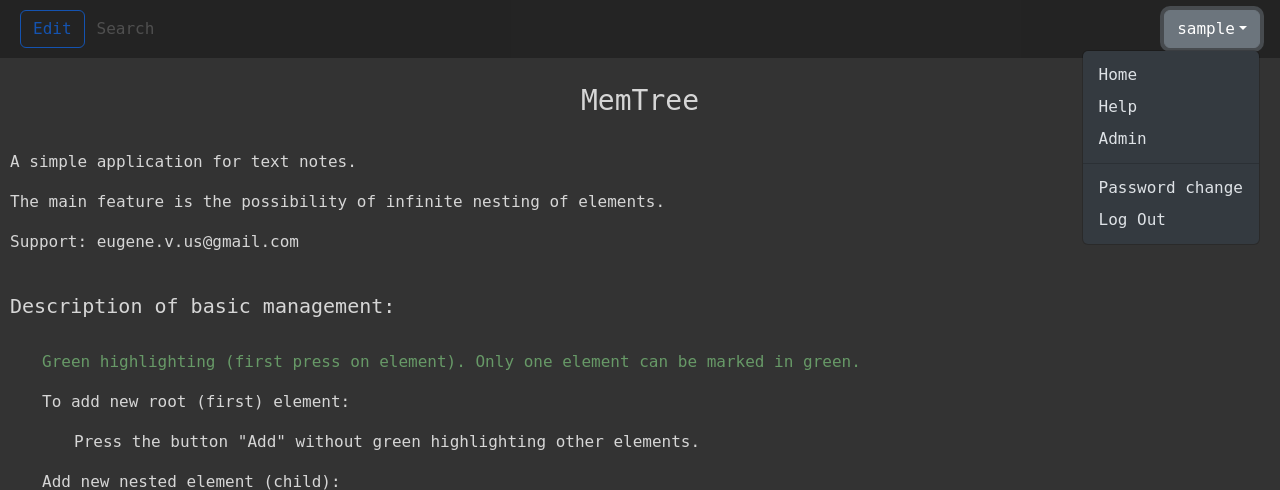
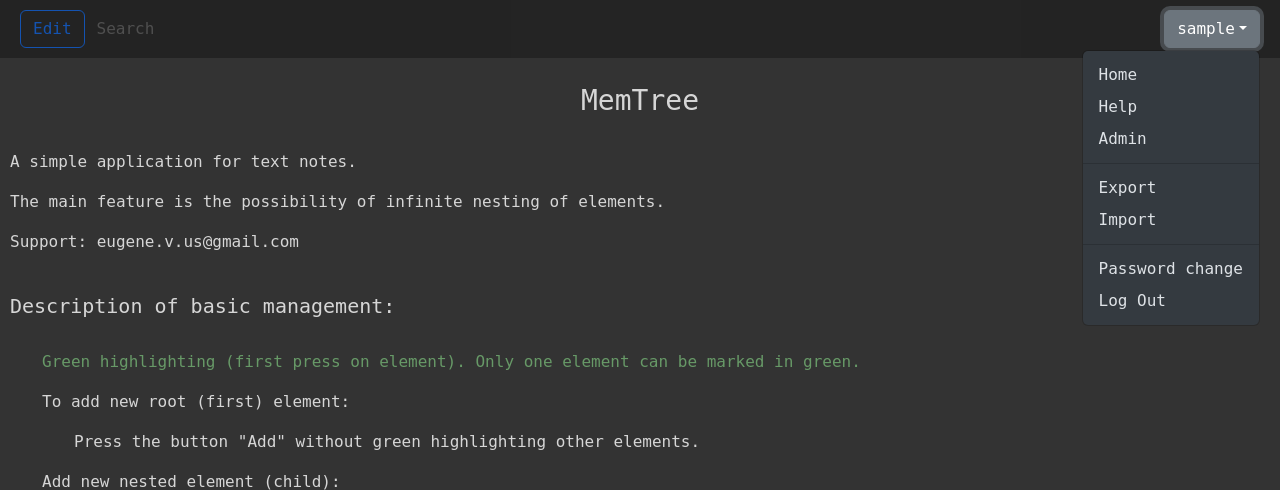
Before and after one commit to EvgeniyUS/MemTree, a Django app: page /user-help/ in a window 1280 px wide, after a click that opens the changed part. Shown: the top 490 px of the page. Run offline with Django 4.2, Linux system fonts and the light colour scheme; the visitor is signed in with stand-in values (Sample User, id 1); some libraries are stand-ins or nearby versions.

Commit message:
export/import first

```diff
--- a/memtree/item/serializers.py
+++ b/memtree/item/serializers.py
@@ -61,8 +61,7 @@ class ItemTreeSerializer(serializers.ModelSerializer):
 
     class Meta:
         model = Item
-        # fields = ['id', 'parent', 'text']
-        fields = ['text']
+        fields = ['text', 'collapsed', 'created', 'modified']
 
     def get_fields(self):
         fields = super(ItemTreeSerializer, self).get_fields()
--- a/memtree/item/signals.py
+++ b/memtree/item/signals.py
@@ -2,6 +2,7 @@
 import logging
 from asgiref.sync import async_to_sync
 from channels.layers import get_channel_layer
+from django.db import transaction
 from django.db.models.signals import post_save, post_delete
 from django.dispatch import receiver
 from item.serializers import ItemObjectSerializer
@@ -23,7 +24,7 @@ def signals_receiver(sender, **kwargs):
             data['signal'] = 'created'
         else:
             data['signal'] = 'updated'
-        async_to_sync(get_channel_layer().group_send)(
+        transaction.on_commit(lambda: async_to_sync(get_channel_layer().group_send)(
             f'{instance.user.username}.{instance.user.id}',
             {'type': 'notify', 'data': data}
-        )
+        ))
--- a/memtree/item/static/item/js/item.js
+++ b/memtree/item/static/item/js/item.js
@@ -367,7 +367,6 @@ function search() {
             method: 'GET',
             headers: {
                 'X-CSRFToken': csrftoken,
-                'Content-Type': 'application/json'
             }
         })
             .then(async response => {
@@ -414,7 +413,6 @@ function apiRetrieve(item_id) {
         method: 'GET',
         headers: {
             'X-CSRFToken': csrftoken,
-            'Content-Type': 'application/json'
         }
     })
         .then(async response => {
@@ -441,7 +439,6 @@ function apiList(parent_id) {
         method: 'GET',
         headers: {
             'X-CSRFToken': csrftoken,
-            'Content-Type': 'application/json'
         }
     })
         .then(async response => {
--- a/memtree/item/views.py
+++ b/memtree/item/views.py
@@ -1,6 +1,6 @@
 import json
 import logging
-from django.http import HttpResponse, JsonResponse
+from django.http import HttpResponse, JsonResponse, HttpResponseRedirect
 from django.utils import timezone
 from django_filters import rest_framework as filters
 from rest_framework import status
@@ -168,7 +168,7 @@ class ItemViewSet(GenericViewSet,
             json_data,
             content_type='application/json'
         )
-        filename = f"memtree_{request.user.username}_{timezone.now().strftime('%Y-%m-%d_%H:%M:%S')}.json"
+        filename = f"memtree_{request.user.username}_{timezone.now().strftime('%Y-%m-%d_%H-%M-%S')}.json"
         response['Content-Disposition'] = f'attachment; filename="{filename}"'
         return response
 
@@ -186,7 +186,7 @@ class ItemViewSet(GenericViewSet,
                                 status=status.HTTP_400_BAD_REQUEST)
         import_data.delay(
             user_id=request.user.id,
-            comment="Import data from file",
+            comment=f"Import data from FILE {file.name}.",
             data=data,
         )
         return Response('OK', status=status.HTTP_202_ACCEPTED)
--- a/memtree/memtree/static/memtree/js/memtree.js
+++ b/memtree/memtree/static/memtree/js/memtree.js
@@ -101,3 +101,37 @@ function confirmDeleteAccount() {
         }
     });
 }
+
+function triggerFileInput() {
+    const fileInput = document.createElement('input');
+    fileInput.type = 'file';
+    fileInput.accept = '.json';
+
+    fileInput.addEventListener('change', function(e) {
+        const file = e.target.files[0];
+        if (!file) return;
+
+        const formData = new FormData();
+        formData.append('file', file);
+
+        fetch('/api/items/import-data/', {
+            method: 'POST',
+            body: formData,
+            headers: {
+                'X-CSRFToken': csrftoken
+            }
+        })
+        .then(response => {
+            if (!response.ok) {
+                return response.text().then(errorMessage => {
+                    throw new Error(errorMessage);
+                })
+            }
+        })
+        .catch(error => {
+            errorAlert(error);
+        });
+    });
+
+    fileInput.click();
+}
--- a/memtree/memtree/templates/memtree/wrapper.html
+++ b/memtree/memtree/templates/memtree/wrapper.html
@@ -59,17 +59,20 @@
                             aria-expanded="false"
                             id="menu_button">{{ user.username }}</button>
                     <ul class="dropdown-menu dropdown-menu-dark dropdown-menu-end">
-                        <li><a href="{% url 'index' %}" class="dropdown-item">Home</a></li>
-                        <li><a href="{% url 'user_help' %}" class="dropdown-item">Help</a></li>
+                        <a href="{% url 'index' %}" class="dropdown-item">Home</a>
+                        <a href="{% url 'user_help' %}" class="dropdown-item">Help</a>
                         {% if user.is_staff %}
-                            <li><a href="{% url 'admin:index' %}" class="dropdown-item">Admin</a></li>
+                            <a href="{% url 'admin:index' %}" class="dropdown-item">Admin</a>
                         {% endif %}
-                        <li><hr class="dropdown-divider"></li>
-                        <li><a href="{% url 'password_change' %}" class="dropdown-item">Password change</a></li>
-                        <li><a class="dropdown-item" onclick="confirmLogout()" style="cursor: pointer">Log Out</a></li>
+                        <hr class="dropdown-divider">
+                        <a href="/api/items/export-data/" class="dropdown-item" download>Export</a>
+                        <a class="dropdown-item" onclick="triggerFileInput()" style="cursor: pointer">Import</a>
+                        <hr class="dropdown-divider">
+                        <a href="{% url 'password_change' %}" class="dropdown-item">Password change</a>
+                        <a class="dropdown-item" onclick="confirmLogout()" style="cursor: pointer">Log Out</a>
                         {% if not user.is_staff %}
-                            <li><hr class="dropdown-divider"></li>
-                            <li><a class="dropdown-item" onclick="confirmDeleteAccount()" style="cursor: pointer;color: red">Delete Account</a></li>
+                            <hr class="dropdown-divider">
+                            <a class="dropdown-item" onclick="confirmDeleteAccount()" style="cursor: pointer;color: red">Delete Account</a>
                         {% endif %}
                     </ul>
 
```
Also changed, not shown: memtree/item/tasks.py (+29 -9 lines), memtree/item/templates/item/item.html (+7 -7 lines). Lines whose indentation alone changed are shown as unchanged.
